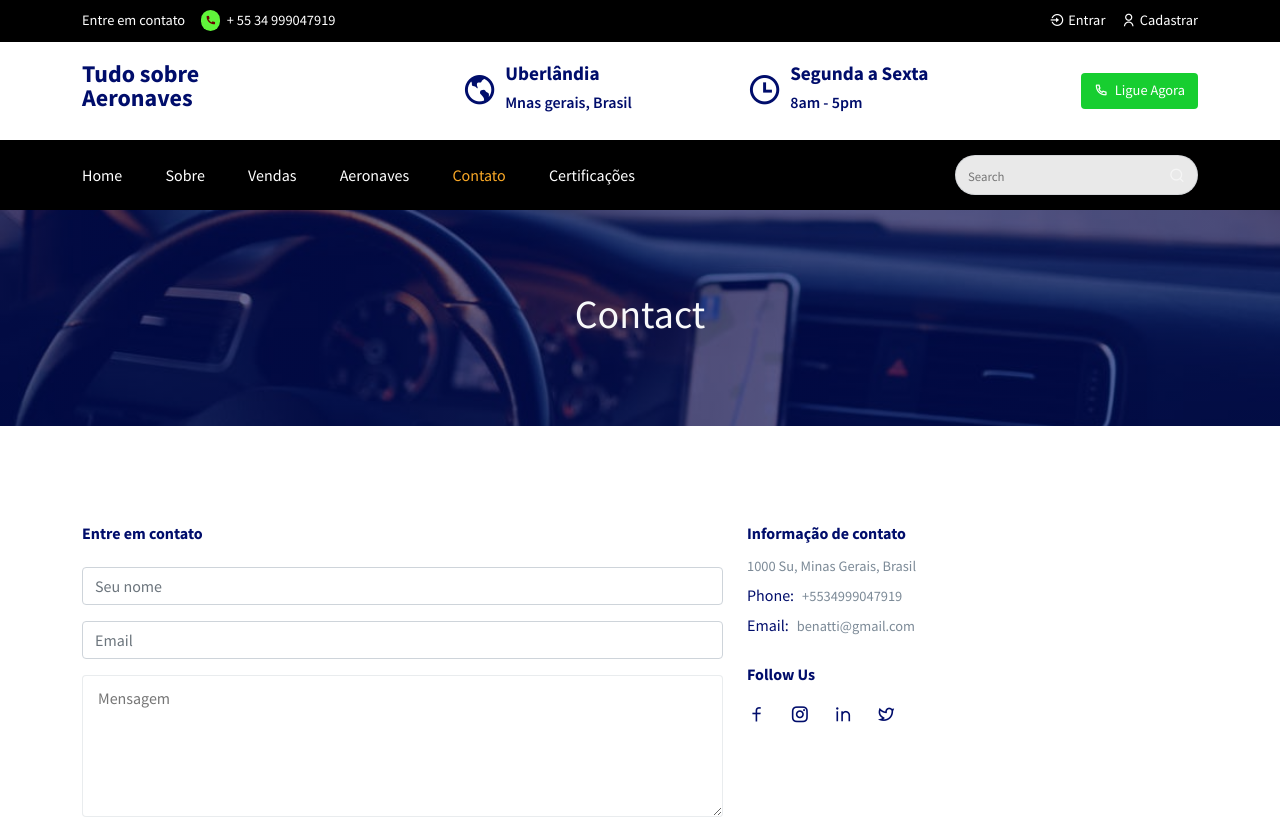
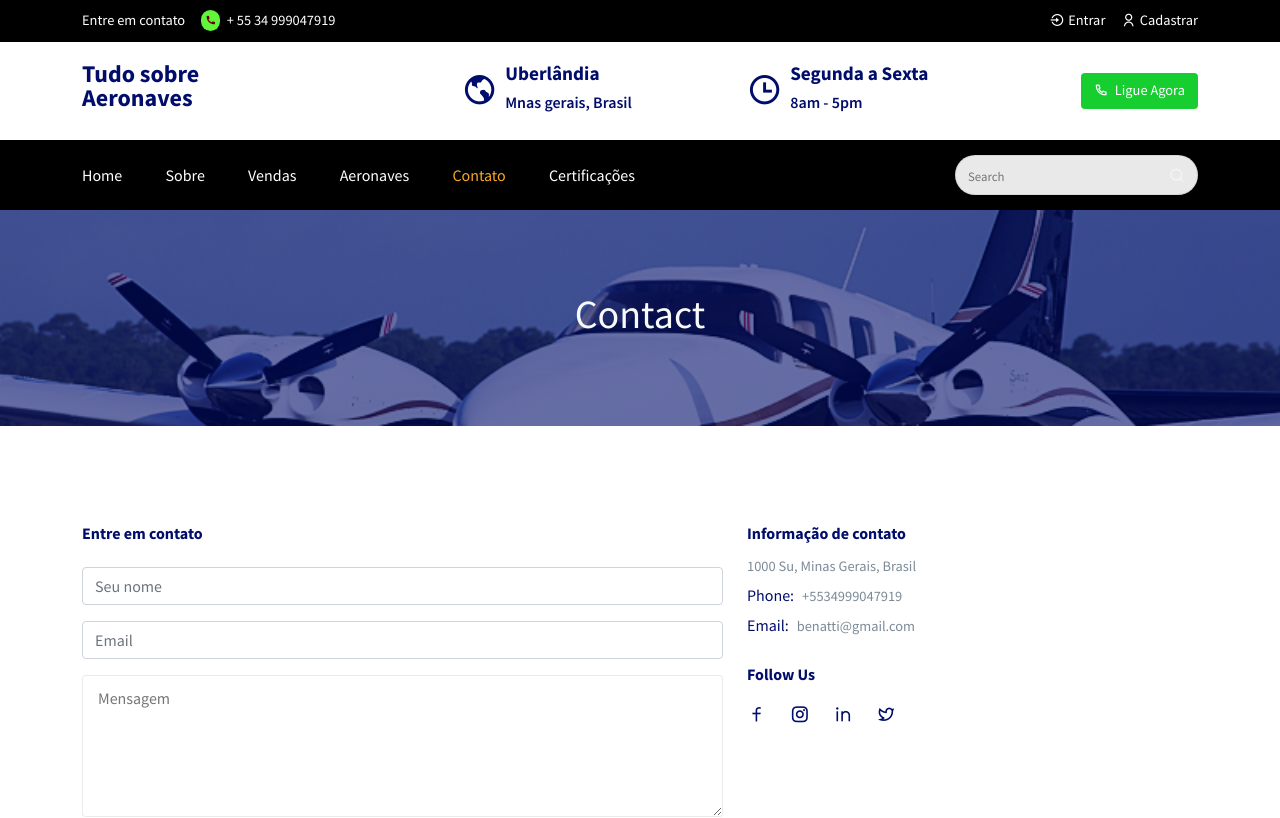
Before and after one commit to benattimj/airLiam, a React (Create React App) app: page /contact in a window 1280 px wide. Shown: the top 818 px of the page. Built offline with nearby package versions, Linux system fonts and the light colour scheme.

Commit message:
Banner do Common_section

```diff
--- a/src/styles/common-section.css
+++ b/src/styles/common-section.css
@@ -1,6 +1,6 @@
 .common__section {
   background: linear-gradient(rgb(0, 13, 107, 0.6), rgb(0, 13, 107, 0.6)),
-    url("../assets/all-images/drive.jpg");
+    url("../assets/all-images/plane-img/seneca01.jpg");
   background-position: center;
   background-size: cover;
   background-repeat: no-repeat;
```
